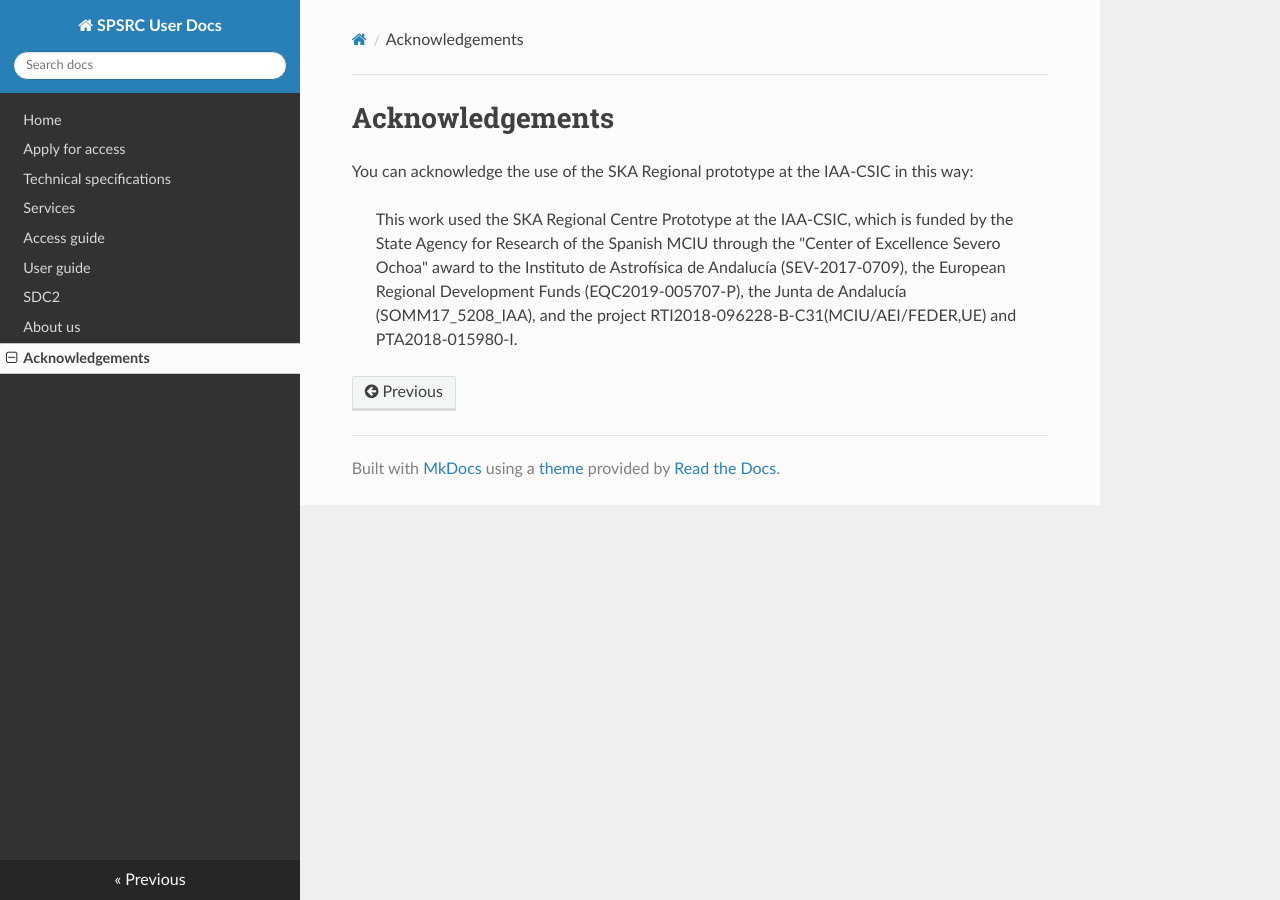
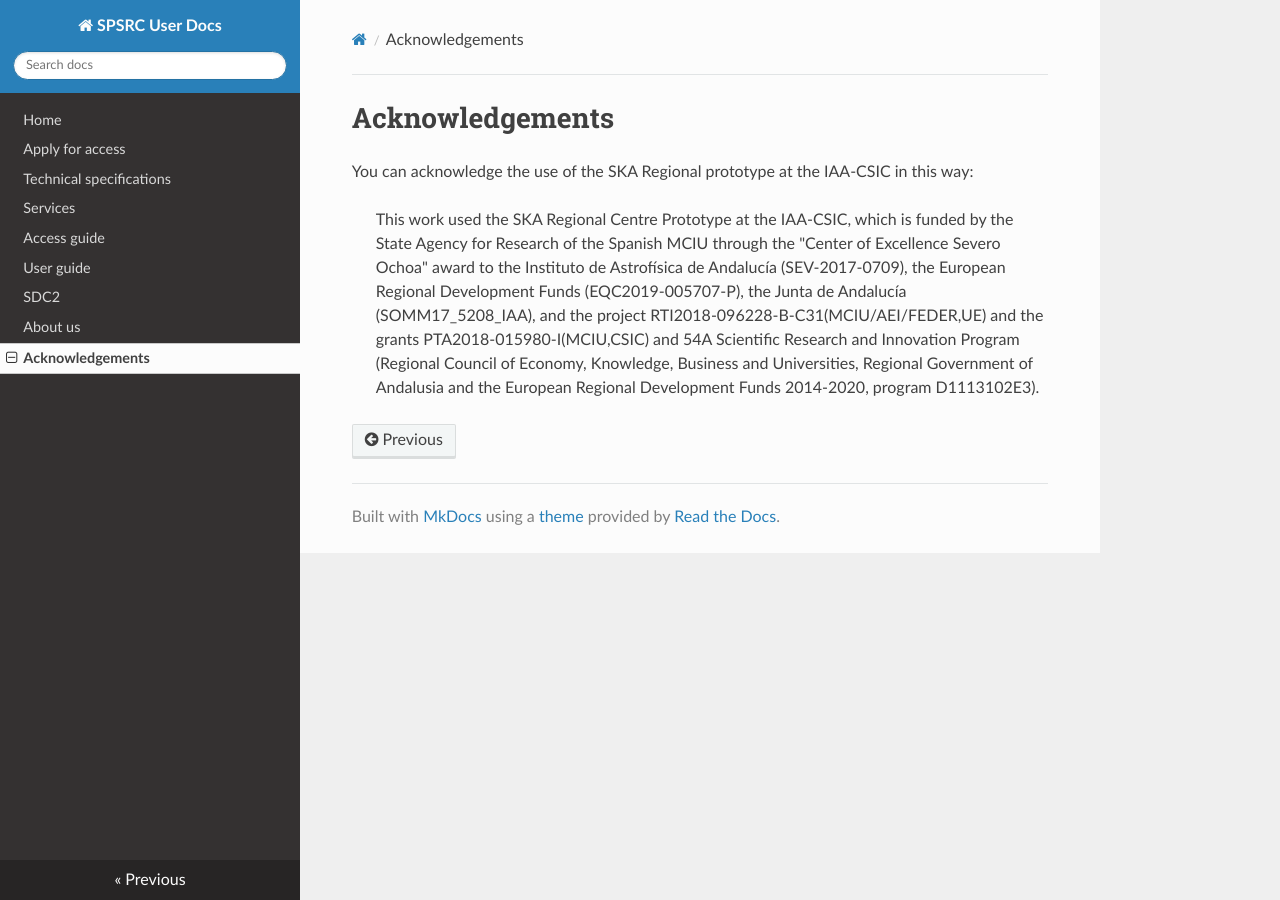
Before and after one commit to espsrc/spsrc_user_docs, an MkDocs documentation site: the page built from docs/acknowledgements.md, in a window 1280 px wide. Built offline with MkDocs 1.6.1, drawn with Linux system fonts in a browser that asks for light colours; nearby versions of some CDN libraries.

Commit message:
Update acknowledgements to include Manu grant

```diff
--- a/docs/acknowledgements.md
+++ b/docs/acknowledgements.md
@@ -2,4 +2,4 @@
 
 You can acknowledge the use of the SKA Regional prototype at the IAA-CSIC in this way:
 
-> This work used the SKA Regional Centre Prototype at the IAA-CSIC, which is funded by the State Agency for Research of the Spanish MCIU through the "Center of Excellence Severo Ochoa" award to the Instituto de Astrofísica de Andalucía (SEV-2017-0709), the European Regional Development Funds (EQC2019-005707-P), the Junta de Andalucía (SOMM17_5208_IAA), and the project RTI2018-096228-B-C31(MCIU/AEI/FEDER,UE) and PTA2018-015980-I.
+> This work used the SKA Regional Centre Prototype at the IAA-CSIC, which is funded by the State Agency for Research of the Spanish MCIU through the "Center of Excellence Severo Ochoa" award to the Instituto de Astrofísica de Andalucía (SEV-2017-0709), the European Regional Development Funds (EQC2019-005707-P), the Junta de Andalucía (SOMM17_5208_IAA), and the project RTI2018-096228-B-C31(MCIU/AEI/FEDER,UE) and the grants PTA2018-015980-I(MCIU,CSIC) and 54A Scientific Research and Innovation Program (Regional Council of Economy, Knowledge, Business and Universities, Regional Government of Andalusia and the European Regional Development Funds 2014-2020, program D1113102E3).
```
